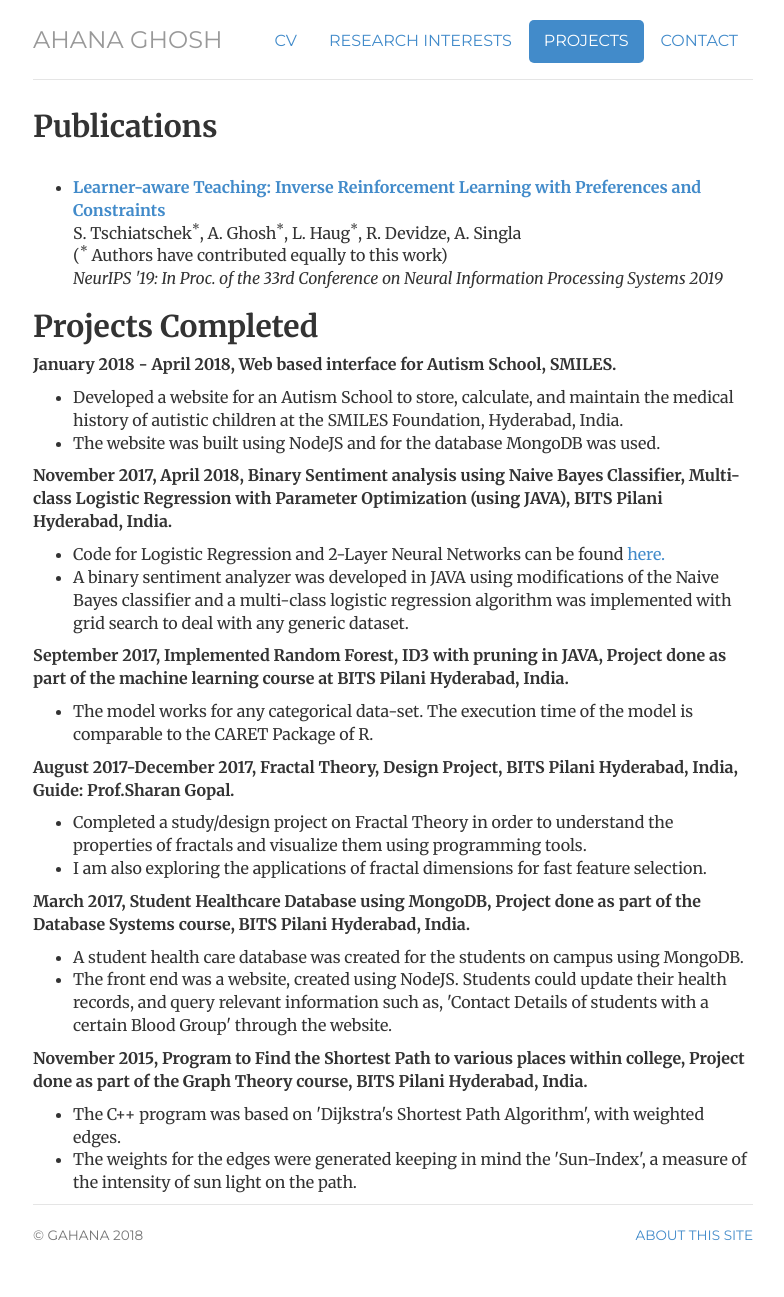
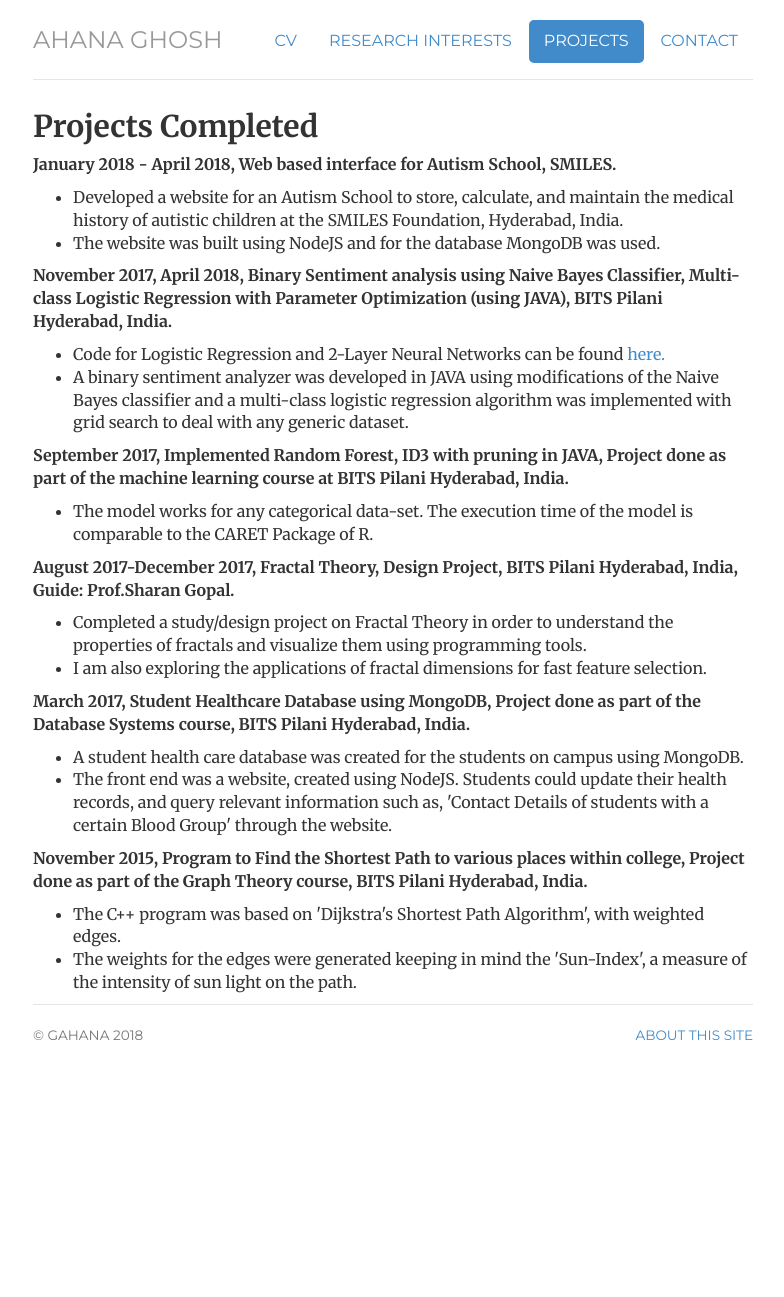
Before and after one commit to ahana204/ahana204.github.io, a Jekyll site: the page built from projects/index.html, in a window 1280 px wide. Shown: the whole page, without its empty margins (247-1031 px from the left). Built offline with Jekyll 4.4.1, drawn with Linux system fonts in a browser that asks for light colours; after the commit the page ends 1097 px from its top, so only the background shows below that.

Commit message:
Update index.html

```diff
--- a/projects/index.html
+++ b/projects/index.html
@@ -1,28 +1,15 @@
 ---
 layout: default
-title: Publications And Projects
+title: Projects
 home: passive
 cv: passive
 projects: active
+publications: passive
 research_interests: passive
 notes: passive
 contact: passive
-description: List of publications/projects with their description.
+description: List of projects with their description.
 ---
-<h2>Publications</h2>
-				<ul>
-				<br>
-				<li>
-            			<a href="https://arxiv.org/abs/1906.00429"><b>Learner-aware Teaching: Inverse Reinforcement Learning with Preferences and Constraints</b></a>
-            			<br>
-            			S. Tschiatschek<sup>*</sup>, A. Ghosh<sup>*</sup>, L. Haug<sup>*</sup>, R. Devidze, A. Singla
-            			<br>
-				(<sup>*</sup> Authors have contributed equally to this work)
-				<br>
-            			<i>NeurIPS '19: In Proc. of the 33rd Conference on Neural Information Processing Systems 2019</i>
-        			</li>
-				</ul>
-
 <h2>Projects Completed</h2>
 				<p><strong>January 2018 - April 2018, Web based interface for Autism School, SMILES.</strong></p>
 				<ul>
```
